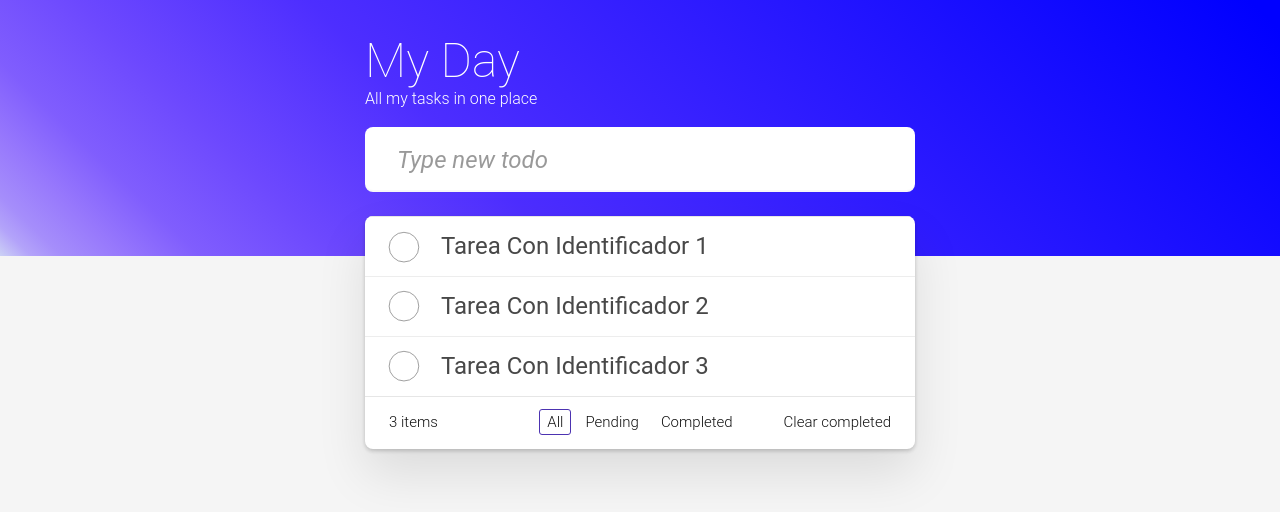
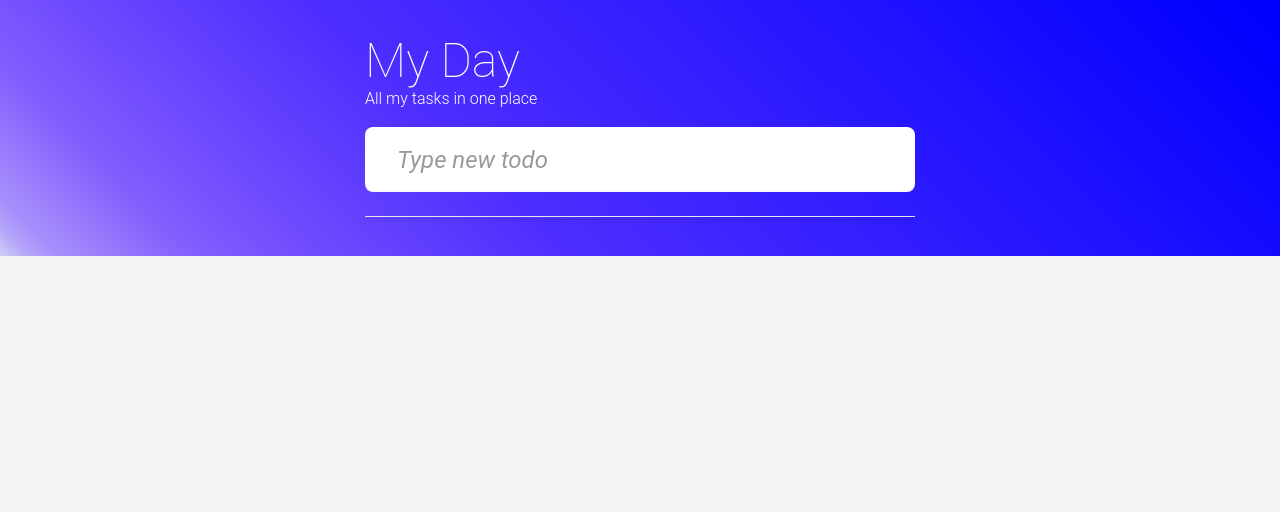
Before and after one commit to Yesid-Ackerman/angular_course, an Angular app: page / in a window 1280 px wide. Shown: the top 512 px of the page. Built offline with nearby package versions, Linux system fonts and the light colour scheme.

Commit message:
Las Tareas Se mantienen (Persistencia): Video 3 55:20

```diff
--- a/src/app/pages/home/home.component.html
+++ b/src/app/pages/home/home.component.html
@@ -61,25 +61,25 @@
            -->
         </ul>
       </section>
-      <!-- This footer should be hidden by default and shown when there are todos -->
-      <footer class="footer">
+      <!-- El Footer solo se muestra si se han agregado tareas de lo contrario se oculta-->
+      <footer class="footer" *ngIf="tasksByFilter().length > 0">
         <!-- Contador que me dice el numero de Tareas que Hay en mi Lista-->
         <span class="todo-count">
-          <strong>{{ tasks().length }}</strong>
-          <span *ngIf="tasks().length === 1; else items">item</span>
+          <strong>{{ tasksByFilter().length }}</strong>
+          <span *ngIf="tasksByFilter().length === 1; else items"> item</span>
           <ng-template #items> items</ng-template>
 
         </span>
         <!-- Remove this if you don't implement routing -->
         <ul class="filters">
           <li>
-            <a (click)="changeFilter('All')" class="selected">All</a>
+            <a (click)="changeFilter('All')" [class.selected]="filter() === 'All'">All</a>
           </li>
           <li>
-            <a (click)="changeFilter('Pending')" >Pending</a>
+            <a (click)="changeFilter('Pending')" [class.selected]="filter() === 'Pending' " >Pending</a>
           </li>
           <li>
-            <a (click)="changeFilter('Completed')">Completed</a>
+            <a (click)="changeFilter('Completed')" [class.selected]="filter()=== 'Completed' ">Completed</a>
           </li>
         </ul>
         <!-- Hidden if no completed items are left ↓ -->
--- a/src/app/pages/home/home.component.ts
+++ b/src/app/pages/home/home.component.ts
@@ -1,9 +1,8 @@
-import { Component, computed, signal } from '@angular/core';
+import { Component, Injector, computed, effect, inject, signal } from '@angular/core';
 import { CommonModule } from '@angular/common';
-import { Task } from '../../models/task.model';
-import { Title } from '@angular/platform-browser';
-import { map } from 'rxjs';
 import { FormControl, ReactiveFormsModule, Validators } from '@angular/forms';
+
+import { Task } from './../../models/task.model';
 
 @Component({
   selector: 'app-home',
@@ -14,21 +13,21 @@ import { FormControl, ReactiveFormsModule, Validators } from '@angular/forms';
 })
 export class HomeComponent {
   tasks = signal< Task[] >([
-    {
-      id: Date.now(),
-      tittle: 'Tarea Con Identificador 1',
-      completed: false
-    },
-    {
-      id: Date.now(),
-      tittle: 'Tarea Con Identificador 2',
-      completed: false
-    },
-    {
-      id: Date.now(),
-      tittle: 'Tarea Con Identificador 3',
-      completed: false
-    },
+    // {
+    //   id: Date.now(),
+    //   tittle: 'Tarea Con Identificador 1',
+    //   completed: false
+    // },
+    // {
+    //   id: Date.now(),
+    //   tittle: 'Tarea Con Identificador 2',
+    //   completed: false
+    // },
+    // {
+    //   id: Date.now(),
+    //   tittle: 'Tarea Con Identificador 3',
+    //   completed: false
+    // },
   ]);
   // Evento para gregar un nuevo elemento a una lista de tareas mediante un input
   changeHandler(event: Event){
@@ -92,6 +91,7 @@ export class HomeComponent {
     });
 
   }
+  // Metodo para Poner en modo de edicion las tareas
   updateTaskEditingMode(index: number){
     this.tasks.update(prevState =>{
       return prevState.map((task, position) => {
@@ -108,6 +108,7 @@ export class HomeComponent {
       })
     })
   }
+  // Metodo para que las tareas se modifiquen una vez se presione Enter
   updateTaskTextEnter(index: number, event: Event){
     const input = event.target as HTMLInputElement;
     this.tasks.update(prevState =>{
@@ -123,6 +124,7 @@ export class HomeComponent {
       })
     })
   }
+  // Funcion para que solo me acepte parametros de filtrado iguales a 'All' | 'Pending' | 'Completed'
   filter = signal < 'All' | 'Pending' | 'Completed'> ('All');
   tasksByFilter = computed(()=>{
     const filter = this.filter();
@@ -138,4 +140,33 @@ export class HomeComponent {
     // this.filter.value = this.filter.value === 'All' ? 'Completed' : 'All';
     this.filter.set(filter);
   };
+  // Funcion y Metodo para crear persitencia y los datos se mantengan cuando se recarga la pagina
+  // COMPUTED calcula un nuevo estado a partir de otro && EFECT vigila cada vez que un estado cambia
+      // constructor(){
+      //   effect(() =>{
+      //     const tasks = this.tasks();
+      //     console.log(tasks)
+      //     // "stringify" Convierte un Array de Objetos en un String
+      //     localStorage.setItem('tasks', JSON.stringify(tasks));
+      //   });
+      // }
+  // Verifica y obtiene la persistencia del localstorage
+  injector = inject(Injector);
+
+  ngOnInit() {
+    const storage = localStorage.getItem('tasks');
+    if (storage) {
+      const tasks = JSON.parse(storage);
+      this.tasks.set(tasks);
+    }
+    this.trackTasks();
+  }
+  //Metodo para que no me limpie el localstoraje antes de ejecutar la funcion ngOnInit
+  trackTasks() {
+    effect(() => {
+      const tasks = this.tasks();
+      console.log(tasks);
+      localStorage.setItem('tasks', JSON.stringify(tasks));
+    }, { injector: this.injector });
+  }
 }
```
